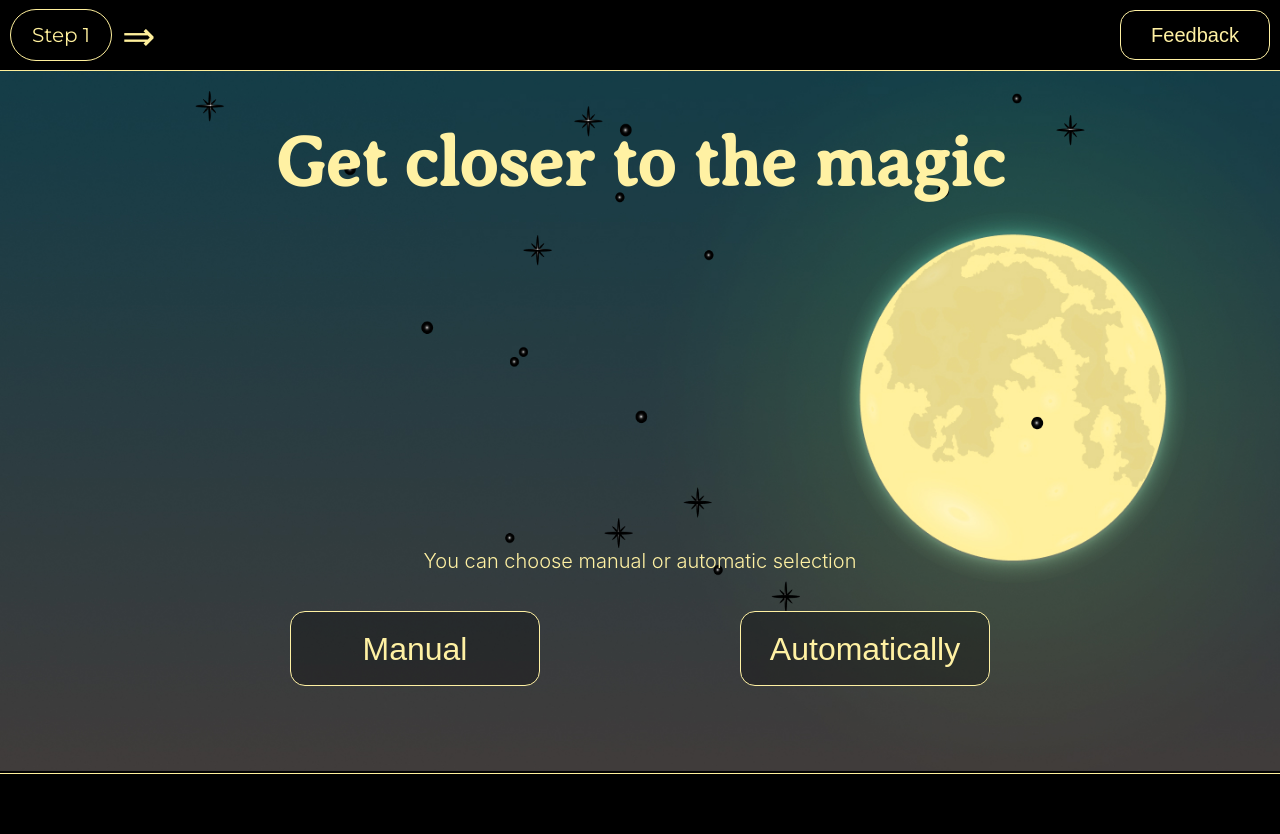
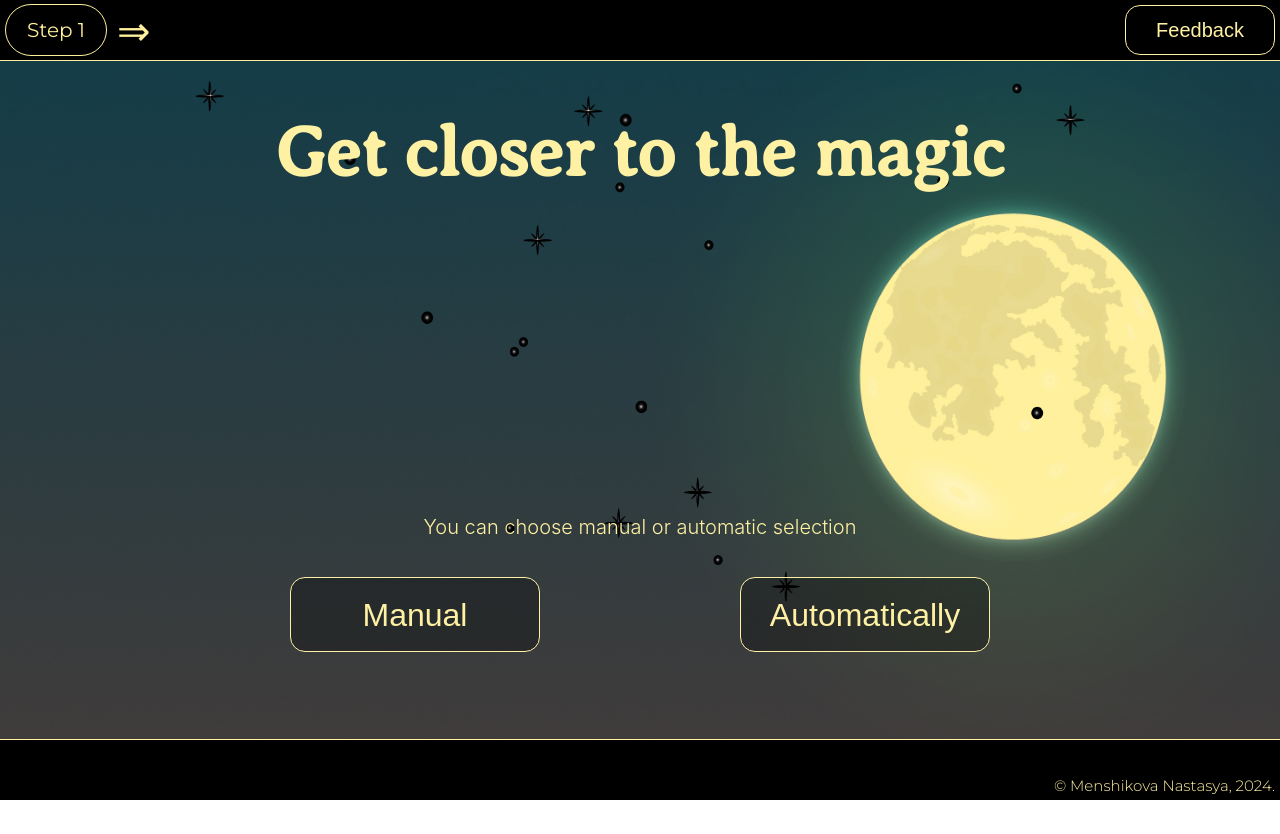
Before and after one commit to lolewkaa/Wizard-battle, a React (Create React App) app in the folder wizard-battle/: page / in a window 1280 px wide. After the commit the page ends 800 px from the top, so only its background shows below. Built offline with nearby package versions, Linux system fonts and the light colour scheme.

Commit message:
доработки

```diff
--- a/wizard-battle/src/components/App/App.jsx
+++ b/wizard-battle/src/components/App/App.jsx
@@ -25,7 +25,7 @@ function App() {
     if (location.pathname !== "/battle" && isBattleStarted === true) {
       setIsOpenPopupWarning(true);
     }
-  }, []);
+  }, [location.pathname !== '/battle']);
 
   return (
     <>
--- a/wizard-battle/src/components/AutoSelect/AutoSelect.jsx
+++ b/wizard-battle/src/components/AutoSelect/AutoSelect.jsx
@@ -24,6 +24,7 @@ export default function AutoSelect({ isOpenPopup, setIsOpenPopup }) {
     if (localStorage.getItem('secondOpponentId') !== undefined) {
       setFirstOpponent(JSON.parse(localStorage.getItem('secondOpponentId')));
     }
+    localStorage.setItem('opponentsFrom', JSON.stringify('autoSelect'));
     getWizzards()
       .then((res) => setWizzardsData(res));
   }, []);
@@ -79,13 +80,13 @@ export default function AutoSelect({ isOpenPopup, setIsOpenPopup }) {
         name={secondOpponent?.firstName}
         lastName={secondOpponent?.lastName}
       />
+      </div>
       {isOpenPopup && (
         <PopupWithMessage
           setIsOpenPopup={setIsOpenPopup}
           text="Redirect to the battle page"
         ></PopupWithMessage>
       )}
-      </div>
     </section>
   );
 }
--- a/wizard-battle/src/components/AutoSelect/AutoSelect.module.css
+++ b/wizard-battle/src/components/AutoSelect/AutoSelect.module.css
@@ -1,11 +1,11 @@
 .auto {
   max-width: 100%;
-  min-height: 700px;
+  height: calc(100vh - 122px);
   background-image: url('../../images/stars.png');
   background-repeat: no-repeat;
   background-size: cover;
   display: flex;
-  justify-content: space-between;
+  justify-content: center;
   align-items: center;
 }
 
--- a/wizard-battle/src/components/Battle/Battle.jsx
+++ b/wizard-battle/src/components/Battle/Battle.jsx
@@ -16,7 +16,7 @@ export default function Battle({
   setIsOpenPopup,
 }) {
   const [firstOpponent, setFirstOpponent] = useState({
-    id: JSON.parse(localStorage.getItem("firstOpponentId")),
+    id: JSON.parse(localStorage.getItem("firstOpponentId")).id,
     firstName: "",
     lastName: "",
     healthPoints: 200,
@@ -24,7 +24,7 @@ export default function Battle({
   });
 
   const [secondOpponent, setSecondOpponent] = useState({
-    id: JSON.parse(localStorage.getItem("secondOpponentId")),
+    id: JSON.parse(localStorage.getItem("secondOpponentId")).id,
     firstName: "",
     lastName: "",
     healthPoints: 200,
--- a/wizard-battle/src/components/Footer/Footer.jsx
+++ b/wizard-battle/src/components/Footer/Footer.jsx
@@ -5,6 +5,7 @@ export default function Footer() {
   return (
           <>
           <section className={styles.footer}>
+            <h2 className={styles.footer__text}>&copy; Menshikova Nastasya, 2024.</h2>
           </section>
           </>
   );
--- a/wizard-battle/src/components/Footer/Footer.module.css
+++ b/wizard-battle/src/components/Footer/Footer.module.css
@@ -3,4 +3,16 @@
     background-color: black;
     border-top: 1px solid rgba(255, 240, 156, 1);
     height: 60px;
+    display: flex;
+    align-items: end;
+    justify-content: flex-end;
 }
+
+.footer__text {
+    font-size: 15px;
+    color: rgba(255, 241, 163, 1);
+    margin: 0 5px 5px 0;
+    padding: 0;
+    font-family: 'Montserrat', Arial, sans-serif;
+    font-weight: 300;
+}
--- a/wizard-battle/src/components/Header/Header.module.css
+++ b/wizard-battle/src/components/Header/Header.module.css
@@ -2,18 +2,21 @@
     width: 100%;
     background-color: black;
     border-bottom: 1px solid rgba(255, 240, 156, 1);
+    height: 60px;
+    display: flex;
+    justify-content: center;
 }
 
 .header__box {
-  max-width: 1280px;
+  width: 1280px;
   background-color: pink;
-  height: 60px;
   display: flex;
   justify-content: space-between;
   align-items: center;
   background-color: black;
-  padding: 5px 10px 5px 10px;
-  margin: 0 auto;
+  padding: 0;
+  margin: 0 5px;
+  height: 100%;
 }
 
 .header__step {
--- a/wizard-battle/src/components/IndependentSelect/IndependentSelect.jsx
+++ b/wizard-battle/src/components/IndependentSelect/IndependentSelect.jsx
@@ -13,6 +13,7 @@ export default function IndependentSelect({ setIsOpenPopup, isOpenPopup }) {
   const [wizzardsData, setWizzardsData] = useState([]);
 
   useEffect(() => {
+    localStorage.setItem('opponentsFrom', JSON.stringify('manualSelect'));
     getWizzards()
       .then((res) => setWizzardsData(res));
   }, []);
--- a/wizard-battle/src/components/PopupWithMessage/PopupWithMessage.module.css
+++ b/wizard-battle/src/components/PopupWithMessage/PopupWithMessage.module.css
@@ -55,7 +55,7 @@
   background-color: rgb(0, 0, 0, 0.80);
   width: 100%;
   height: 100%;
-  z-index: 1;
+  z-index: 150;
   top: 0;
   position: absolute;
 }
--- a/wizard-battle/src/components/SelectionButtons/SelectionButtons.jsx
+++ b/wizard-battle/src/components/SelectionButtons/SelectionButtons.jsx
@@ -20,6 +20,7 @@ export default function SelectionButtons({ setIsAutoSelect }) {
   return (
       <>
       <section className={styles.selection}>
+        <div className={styles.selection__mainContainer}>
         <h1 className={styles.section__title}>Get closer to the magic</h1>
         <img src={backgroundWood} alt='Dark sky with moon' className={styles.selection__image}/>
         <img src={stars} alt='Stars' className={styles.selection__imageStars}/>
@@ -30,6 +31,7 @@ export default function SelectionButtons({ setIsAutoSelect }) {
             <Button buttonStyle={styles.selection__button} clickButton={autoSelection} text='Automatically'/>
           </div>
         </div>
+        </div>
       </section>
       </>
   );
--- a/wizard-battle/src/components/SelectionButtons/SelectionButtons.module.css
+++ b/wizard-battle/src/components/SelectionButtons/SelectionButtons.module.css
@@ -1,12 +1,20 @@
 .selection {
   width: 100%;
+  display: flex;
+  justify-content: center;
+  background-color: black;
+  height: calc(100vh - 122px);
+
+}
+
+.selection__mainContainer {
+  position: relative;
+  width: 1280px;
+  height: 100%;
   display: flex;
   align-items: center;
   justify-content: space-between;
   flex-direction: column;
-  background-color: black;
-  min-height: 702px;
-  position: relative;
 }
 
 .selection__container {
@@ -20,8 +28,8 @@
 .selection__image {
   position: absolute;
   z-index: 1;
-  width: 1280px;
-  height: 700px;
+  width: 100%;
+  height: 100%;
   object-fit:cover;
 }
 
```
